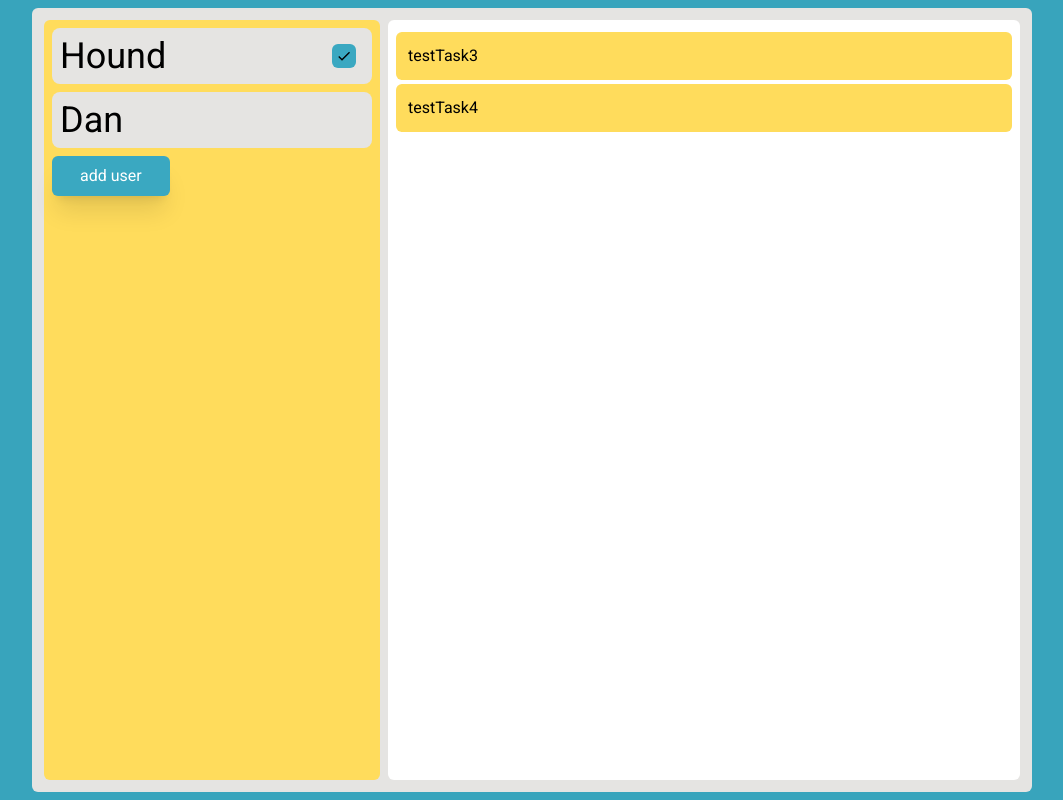
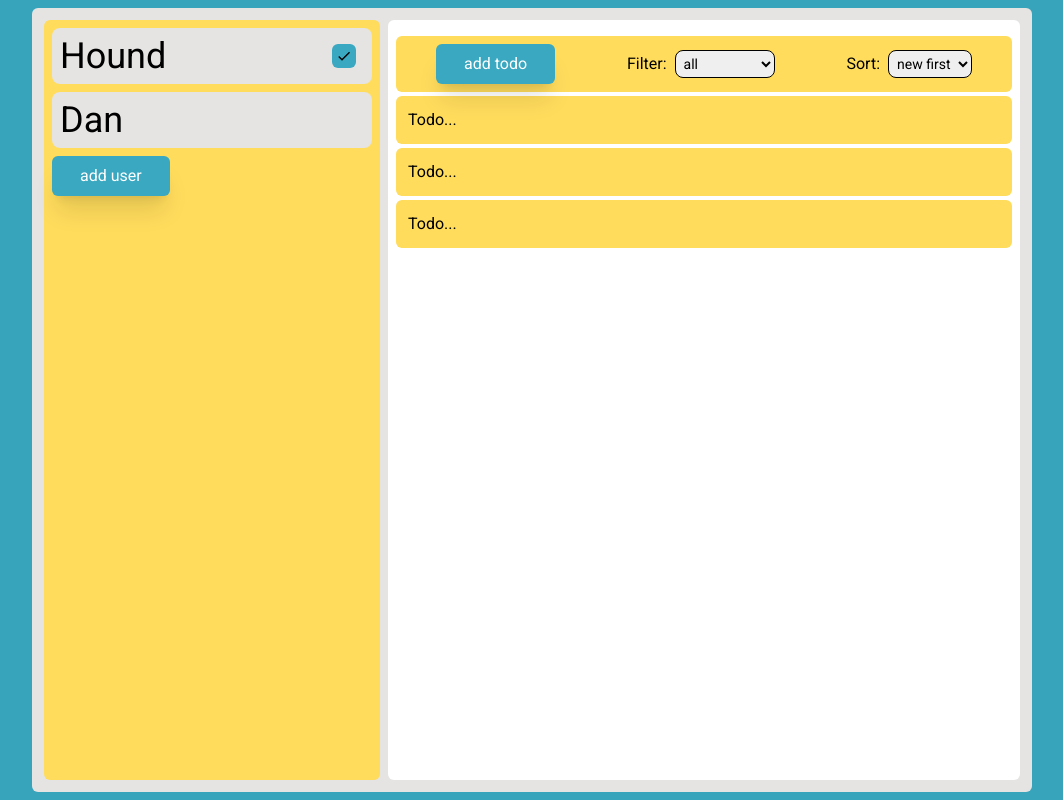
Before and after one commit to houndvibe/REACT-TODO, a React (Vite) app: page /user/49nv2890mbg0vgi09b5lp in a window 1280 px wide. Shown: the whole page, without its empty margins (108-1171 px from the left). Built offline with nearby package versions, Linux system fonts and the light colour scheme; data requests are answered from the project's data file.

Commit message:
todo active logic added

```diff
--- a/src/components/TodoItem.tsx
+++ b/src/components/TodoItem.tsx
@@ -1,9 +1,92 @@
+import {
+  useDeleteTodoMutation,
+  useEditTodoMutation,
+} from "../redux/todoApiSlice";
 import { todoProps } from "../types";
+import MyButton from "./ui/MyButton/MyButton";
+import { nanoid } from "@reduxjs/toolkit";
 
-const TodoItem = (item: todoProps) => {
+interface todoItemProps {
+  todoItem: todoProps;
+  isOpen: boolean;
+}
+
+const TodoItem: React.FC<todoItemProps> = ({ todoItem, isOpen }) => {
+  const [deleteTodo] = useDeleteTodoMutation();
+  const [editTodo] = useEditTodoMutation();
+
+  const handleDeleteTodo = async () => {
+    await deleteTodo(todoItem.id);
+  };
+
+  /*   const handleEditTodo = async () => {
+    await editTodo(newTodo);
+  };
+ */
   return (
-    <div className="my-1 rounded-md bg-yellow p-3">
-      <div>{item.title}</div>
+    <div className="my-1 rounded-md bg-yellow p-3 hover:bg-yellowHover active:bg-yellowActive">
+      <div className=" flex justify-between ">
+        <div>{todoItem.title}</div>
+      </div>
+      {isOpen ? (
+        <div>
+          <div className="flex">
+            <div>
+              {Object.entries(todoItem).map(([fieldName]) => {
+                return fieldName === "id" ||
+                  fieldName === "userId" ||
+                  fieldName === "description" ||
+                  fieldName === "clearLastCreated" ? null : (
+                  <div key={nanoid()}>
+                    <div
+                      className="relative m-2 flex items-center"
+                      key={fieldName}
+                    >
+                      <div className="w-20 text-center text-lg">
+                        {fieldName}:
+                      </div>
+                      {fieldName === "status" ? (
+                        <button
+                          type="button"
+                          className="ml-2 rounded-md bg-blue px-5 py-2.5 text-center text-sm font-medium text-white "
+                        >
+                          {todoItem.status}
+                        </button>
+                      ) : (
+                        <input
+                          type={`${fieldName === "startDate" || fieldName === "endDate" ? "date" : fieldName === "startDate" ? "textarea" : "text"}`}
+                          className="ml-2 box-border rounded-md px-2 py-1 outline-none ring-blue focus:ring-4"
+                        />
+                      )}
+                    </div>
+                  </div>
+                );
+              })}
+            </div>
+            <div>
+              <div>Description</div>
+              <textarea
+                className="rounded-md p-2"
+                cols={32}
+                rows={6}
+                /* value={todoItem.description} */
+              />
+            </div>
+          </div>
+          <div className="flex">
+            <div className="mr-2">
+              <MyButton variant="primary" onClick={handleDeleteTodo}>
+                ok
+              </MyButton>
+            </div>
+            <div>
+              <MyButton variant="danger" onClick={handleDeleteTodo}>
+                delete
+              </MyButton>
+            </div>
+          </div>
+        </div>
+      ) : null}
     </div>
   );
 };
--- a/src/components/TodoList.tsx
+++ b/src/components/TodoList.tsx
@@ -1,17 +1,31 @@
+import { nanoid } from "@reduxjs/toolkit";
+import { todoProps } from "../types";
 import TodoItem from "./TodoItem";
+import { useState } from "react";
 
-const TodoList = () => {
-  const todos = [1, 2, 3, 4];
+interface todoListProps {
+  todos: todoProps[];
+}
 
-  const renderedList = todos.map((todo) => {
-    return <TodoItem />;
+const TodoList: React.FC<todoListProps> = ({ todos }) => {
+  const [currentTodoId, setCurrentTodoId] = useState<string>("");
+
+  const handleClickTodoItem = (id: string) => () => {
+    setCurrentTodoId(id);
+  };
+
+  const renderedList = todos.map((todo: todoProps) => {
+    return (
+      <div key={nanoid()} onClick={handleClickTodoItem(todo.id)}>
+        <TodoItem
+          todoItem={todo}
+          isOpen={currentTodoId == todo.id ? true : false}
+        />
+      </div>
+    );
   });
-  return (
-    <div className="mt-4 rounded-md bg-grey p-2 ">
-      <div>filters</div>
-      <div>{renderedList}</div>
-    </div>
-  );
+
+  return <div>{renderedList}</div>;
 };
 
 export default TodoList;
--- /dev/null
+++ b/src/components/TodoStaticPannel.tsx
@@ -0,0 +1,48 @@
+import { nanoid } from "@reduxjs/toolkit";
+import { todoProps } from "../types";
+import MyButton from "./ui/MyButton/MyButton";
+import MySelect from "./ui/MySelect/MySelect";
+import { useLoaderData } from "react-router-dom";
+import { useAddTodoMutation } from "../redux/todoApiSlice";
+
+const TodoStaticPannel = () => {
+  const [addNewTodo] = useAddTodoMutation();
+
+  const userId: string = useLoaderData();
+
+  const handleAddTodo = async () => {
+    const newTodo: todoProps = {
+      id: nanoid(),
+      userId: userId,
+      title: "Todo...",
+      status: "not started",
+      startDate: "123",
+      endDate: "123",
+      description: "todo description...",
+    };
+    await addNewTodo(newTodo);
+  };
+  return (
+    <div className="rpunded flex justify-around rounded-md bg-yellow p-2">
+      <MyButton variant="primary" onClick={handleAddTodo}>
+        add todo
+      </MyButton>
+      <div className="flex items-center">
+        <span className="mx-2">Filter:</span>
+        <MySelect
+          options={["all", "completed", "in-progress", "not started"]}
+          onChange={(e) => console.log(e.target.value)}
+        />
+      </div>
+      <div className="flex items-center">
+        <span className="mx-2">Sort:</span>
+        <MySelect
+          options={["new first", "old first"]}
+          onChange={(e) => console.log(e.target.value)}
+        />
+      </div>
+    </div>
+  );
+};
+
+export default TodoStaticPannel;
--- /dev/null
+++ b/src/components/ui/MySelect/MySelect.tsx
@@ -0,0 +1,26 @@
+import { nanoid } from "@reduxjs/toolkit";
+
+interface MySelectProps extends React.ComponentPropsWithoutRef<"select"> {
+  options: string[];
+}
+
+const MySelect: React.FC<MySelectProps> = ({ options, onChange }) => {
+  return (
+    <div>
+      <select
+        onChange={onChange}
+        className="bg-gray-50 border-gray-300 text-gray-900 focus:ring-blue-500 focus:border-blue-500 block w-full rounded-lg border p-1 text-sm dark:text-white"
+      >
+        {options.map((option) => {
+          return (
+            <option value={option} key={nanoid()}>
+              {option}
+            </option>
+          );
+        })}
+      </select>
+    </div>
+  );
+};
+
+export default MySelect;
--- a/src/json-server-db/db.json
+++ b/src/json-server-db/db.json
@@ -24,38 +24,47 @@
     {
       "id": "123131231",
       "userId": "tJsZonTii0MiDYh1kgv9t",
-      "title": "testTask1",
-      "isCompleted": false,
+      "title": "testTask2",
+      "status": "",
       "startDate": "string",
       "endDate": "number",
       "description": "1312312"
     },
     {
-      "id": "123131231",
-      "userId": "tJsZonTii0MiDYh1kgv9t",
-      "title": "testTask2",
-      "isCompleted": false,
-      "startDate": "string",
-      "endDate": "number",
-      "description": "1312312"
+      "id": "cpYksZWXcovDkYoggTX9k",
+      "userId": "49nv2890mbg0vgi09b5lp",
+      "title": "Todo...",
+      "status": "not started",
+      "startDate": "123",
+      "endDate": "123",
+      "description": "todo description..."
     },
     {
-      "id": "1231dddddd31231",
+      "id": "3xXGbLrSGepSyeWGAeUit",
       "userId": "49nv2890mbg0vgi09b5lp",
-      "title": "testTask3",
-      "isCompleted": false,
-      "startDate": "string",
-      "endDate": "number",
-      "description": "1312312"
+      "title": "Todo...",
+      "status": "not started",
+      "startDate": "123",
+      "endDate": "123",
+      "description": "todo description..."
     },
     {
-      "id": "1231312fffff31",
+      "id": "6PpfD9RTAam-mTqewFfad",
+      "userId": null,
+      "title": "Todo...",
+      "status": "not started",
+      "startDate": "123",
+      "endDate": "123",
+      "description": "todo description..."
+    },
+    {
+      "id": "i6pkdJIP5whC3hEYQ_Q-d",
       "userId": "49nv2890mbg0vgi09b5lp",
-      "title": "testTask4",
-      "isCompleted": false,
-      "startDate": "string",
-      "endDate": "number",
-      "description": "1312312"
+      "title": "Todo...",
+      "status": "not started",
+      "startDate": "123",
+      "endDate": "123",
+      "description": "todo description..."
     }
   ]
 }
--- a/src/redux/todoApiSlice.ts
+++ b/src/redux/todoApiSlice.ts
@@ -8,10 +8,41 @@ export const todoApiSlice = apiSlice.injectEndpoints({
       query: () => "/todos",
       providesTags: (result = []) => [
         "Todo",
-        ...result.map((item: userProps) => ({ type: "todo", id: item.id })),
+        ...result.map((item: userProps) => ({ type: "Todo", id: item.id })),
+      ],
+    }),
+    addTodo: builder.mutation({
+      query: (newTodo) => ({
+        url: "/todos",
+        method: "POST",
+        body: newTodo,
+      }),
+      invalidatesTags: () => ["Todo"],
+    }),
+    deleteTodo: builder.mutation({
+      query: (id) => ({
+        url: `/todos/${id}`,
+        method: "DELETE",
+      }),
+      invalidatesTags: (arg) => [{ type: "Todo", id: arg.id }],
+    }),
+    editTodo: builder.mutation({
+      query: (editedTodo) => ({
+        url: `/todos/${editedTodo.id}`,
+        method: "PATCH",
+        body: editedTodo,
+      }),
+      invalidatesTags: (editedTodo) => [
+        "Todo",
+        { type: "Todo", id: editedTodo.id },
       ],
     }),
   }),
 });
 
-export const { useGetTodosQuery } = todoApiSlice;
+export const {
+  useGetTodosQuery,
+  useAddTodoMutation,
+  useDeleteTodoMutation,
+  useEditTodoMutation,
+} = todoApiSlice;
--- a/src/routes/UserPage.tsx
+++ b/src/routes/UserPage.tsx
@@ -1,16 +1,16 @@
 import { useLoaderData } from "react-router-dom";
-import { useAllAboutUsers } from "../hooks/useAllAboutUsers";
+/* import { useAllAboutUsers } from "../hooks/useAllAboutUsers"; */
 import { useGetTodosQuery } from "../redux/todoApiSlice";
-import TodoItem from "../components/TodoItem";
 import { todoProps } from "../types";
-import { nanoid } from "@reduxjs/toolkit";
+import TodoList from "../components/TodoList";
+import TodoStaticPannel from "../components/TodoStaticPannel";
 
 export const loader = ({ params }) => {
   return params.userId;
 };
 
 export const UserPage = () => {
-  const {
+  /*   const {
     currentUser,
     currentUserId,
     allUsers,
@@ -18,9 +18,13 @@ export const UserPage = () => {
     isAllUsersLoading,
     currentUserIdError,
     allUsesrError,
-  } = useAllAboutUsers();
+  } = useAllAboutUsers(); */
 
-  const userId = useLoaderData();
+  /*
+  const filteedAndSortedTodos = useProcessTodos()
+ */
+
+  const userId: string = useLoaderData();
 
   const {
     data: todos,
@@ -31,11 +35,10 @@ export const UserPage = () => {
   const currentUserTodos = todos
     ? todos.filter((todo: todoProps) => todo.userId == userId)
     : [];
-  /*
-  const filteedAndSortedTodos = useProcessTodos()
- */
+
   return (
-    <div>
+    <div className="mt-2 ">
+      <TodoStaticPannel />
       <div>
         {todosError ? (
           <>Oh no, there was an error</>
@@ -43,11 +46,7 @@ export const UserPage = () => {
           <>Loading...</>
         ) : todos ? (
           <div>
-            {currentUserTodos.map((item: todoProps) => (
-              <div key={nanoid()}>
-                <TodoItem {...item} />
-              </div>
-            ))}
+            <TodoList todos={currentUserTodos} />
           </div>
         ) : (
           <>No active User</>
@@ -56,6 +55,3 @@ export const UserPage = () => {
     </div>
   );
 };
-
-//завел todosApiSlice
-//закинул todo сюда через useGetTodosQuery()
--- a/src/tailwind/output.css
+++ b/src/tailwind/output.css
@@ -577,6 +577,11 @@ video {
   margin: auto;
 }
 
+.mx-2{
+  margin-left: 0.5rem;
+  margin-right: 0.5rem;
+}
+
 .my-1{
   margin-top: 0.25rem;
   margin-bottom: 0.25rem;
@@ -603,12 +608,12 @@ video {
   margin-right: 0.5rem;
 }
 
+.mt-2{
+  margin-top: 0.5rem;
+}
+
 .mt-3{
   margin-top: 0.75rem;
-}
-
-.mt-4{
-  margin-top: 1rem;
 }
 
 .box-border{
@@ -747,10 +752,6 @@ video {
   padding: 0.75rem;
 }
 
-.p-2\.5{
-  padding: 0.625rem;
-}
-
 .px-2{
   padding-left: 0.5rem;
   padding-right: 0.5rem;
@@ -774,6 +775,11 @@ video {
 .py-2{
   padding-top: 0.5rem;
   padding-bottom: 0.5rem;
+}
+
+.py-2\.5{
+  padding-top: 0.625rem;
+  padding-bottom: 0.625rem;
 }
 
 .text-center{
```
Also changed, not shown: src/types.ts (+5 -2 lines).
